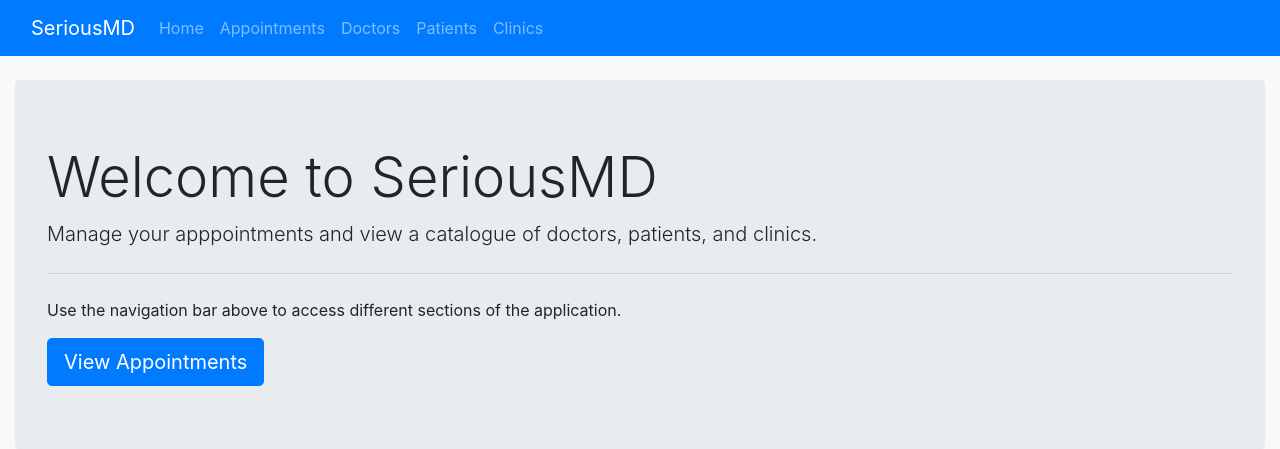
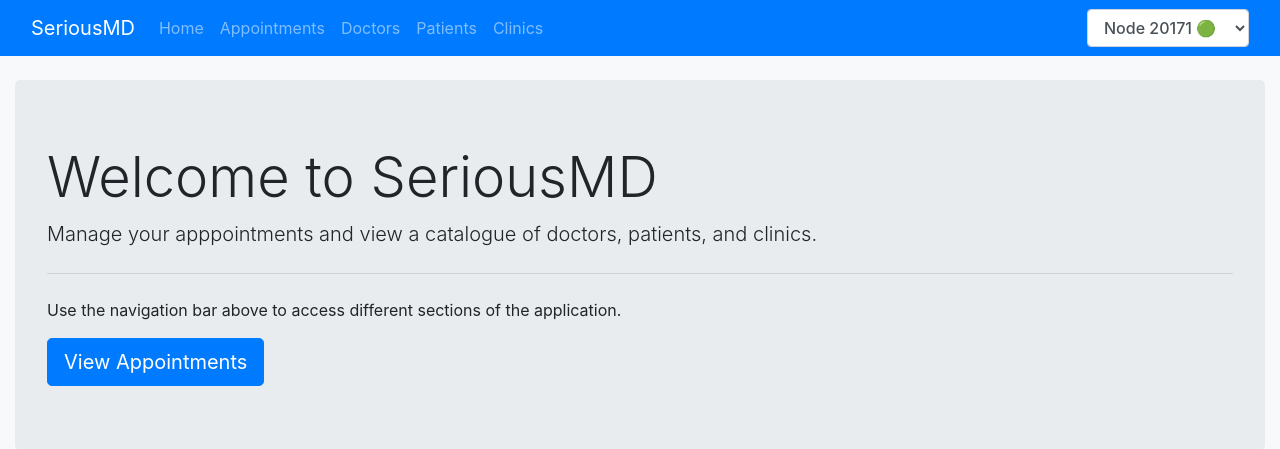
Before and after one commit to kiefferdy/stadvdb-mco2, a Flask app: page / in a window 1280 px wide. Shown: the top 449 px of the page. Run offline with Flask 3, Linux system fonts and the light colour scheme; some libraries are stand-ins or nearby versions.

Commit message:
Refactor and added node selector

```diff
--- a/app.py
+++ b/app.py
@@ -1,5 +1,6 @@
-from flask import Flask, render_template, request
+from flask import Flask, redirect, render_template, request, session, jsonify
 import sqlalchemy as sa
+import pymysql
 from sqlalchemy.orm import Session
 import pandas as pd
 
@@ -10,19 +11,66 @@ PASSWORD = "tCTDrUyJna2S4KRYN3bHqcmp"
 # MySQL Database Parameters
 SCHEMA = "seriousmd"
 TABLE = "appointments"
-PORT = 20171 # Can be 20171, 20172, or 20173
 
-# MySQL Database Engine
-engine = sa.create_engine(f"mysql+mysqldb://{USERNAME}:{PASSWORD}@ccscloud.dlsu.edu.ph:{PORT}/")
+# MySQL Database Nodes
+nodes = [
+    {"id": 20171, "online": True},
+    {"id": 20172, "online": True},
+    {"id": 20173, "online": True},
+]
 
 app = Flask(__name__)
+app.secret_key = 'MqWHf-e4QGyS7_xq4BiA9Qbs-0F4ADEH'
+
+# Function to get engine based on user's selected node
+def get_engine():
+    node = session.get('selected_node', 20171)
+    return sa.create_engine(f"mysql+mysqldb://{USERNAME}:{PASSWORD}@ccscloud.dlsu.edu.ph:{node}/")
+
+# Function to check if any node is offline
+def ping_node(node_id):
+    try:
+        connection = pymysql.connect(
+            host=f"ccscloud.dlsu.edu.ph",
+            port=node_id,
+            user=USERNAME,
+            password=PASSWORD,
+            database=SCHEMA,
+            connect_timeout=2
+        )
+        connection.close()
+        return True
+    except pymysql.Error:
+        return False
+
+# Function to update node status in web UI
+def update_node_status():
+    for node in nodes:
+        node["online"] = ping_node(node["id"])
+
+# -------
+# ROUTERS
+# -------
 
 @app.route('/')
 def home():
-    return render_template('views/index.html')
+    selected_node = session.get('selected_node', 20171)
+    return render_template('views/index.html', nodes=nodes, selected_node=selected_node)
+
+@app.route('/node_status')
+def node_status():
+    update_node_status()
+    return jsonify({"nodes": nodes})
+
+@app.route('/set_node')
+def set_node():
+    node = request.args.get('node', default=20171, type=int)
+    session['selected_node'] = node
+    return redirect(request.referrer)
 
 @app.route('/appointments')
 def appointments():
+    selected_node = session.get('selected_node', 20171)
     search = request.args.get('search', default='')
     max_results = request.args.get('max_results', default=25, type=int)
 
@@ -33,8 +81,9 @@ def appointments():
 
 
     df_appointments = None
-    session = Session(engine)
-    with session.begin():
+    engine = get_engine()
+    db_session = Session(engine)
+    with db_session.begin():
         with engine.connect() as conn:
             df_appointments = pd.read_sql_query(stmt_appointments, conn)
 
@@ -54,6 +103,8 @@ def appointments():
     engine.dispose()
 
     return render_template('views/appointments.html',
+                           nodes=nodes,
+                           selected_node=selected_node,
                            search_query=search if search else "",
                            max_results=max_results,
                            appointments=df_appointments,
@@ -63,14 +114,16 @@ def appointments():
 
 @app.route('/doctors')
 def doctors():
+    selected_node = session.get('selected_node', 20171)
     search = request.args.get('search')
     max_results = request.args.get('max_results', default=25, type=int)
 
     stmt = sa.text(f"SELECT DISTINCT doctorid, mainspecialty, doctor_age FROM {SCHEMA}.{TABLE} ORDER BY doctorid\nLIMIT {max_results};")
 
     df = None
-    session = Session(engine)
-    with session.begin():
+    engine = get_engine()
+    db_session = Session(engine)
+    with db_session.begin():
         with engine.connect() as conn:
             df = pd.read_sql_query(
                 stmt,
@@ -80,20 +133,24 @@ def doctors():
     # Close the database connection
     engine.dispose()
     return render_template('views/doctors.html',
+                           nodes=nodes,
+                           selected_node=selected_node,
                            search_query=search if search else "",
                            max_results=max_results,
                            doctors=df)
 
 @app.route('/patients')
 def patients():
+    selected_node = session.get('selected_node', 20171)
     search = request.args.get('search')
     max_results = request.args.get('max_results', default=25, type=int)
 
     stmt = sa.text(f"SELECT DISTINCT pxid, patient_gender, patient_age FROM {SCHEMA}.{TABLE} ORDER BY pxid\nLIMIT {max_results};")
 
     df = None
-    session = Session(engine)
-    with session.begin():
+    engine = get_engine()
+    db_session = Session(engine)
+    with db_session.begin():
         with engine.connect() as conn:
             df = pd.read_sql_query(
                 stmt,
@@ -103,20 +160,24 @@ def patients():
     # Close the database connection
     engine.dispose()
     return render_template('views/patients.html',
+                           nodes=nodes,
+                           selected_node=selected_node,
                            search_query=search if search else "",
                            max_results=max_results,
                            patients=df)
 
 @app.route('/clinics')
 def clinics():
+    selected_node = session.get('selected_node', 20171)
     search = request.args.get('search')
     max_results = request.args.get('max_results', default=25, type=int)
 
     stmt = sa.text(f"SELECT DISTINCT clinicid, hospitalname, IsHospital, City, Province, RegionName FROM {SCHEMA}.{TABLE} ORDER BY clinicid\nLIMIT {max_results};")
 
     df = None
-    session = Session(engine)
-    with session.begin():
+    engine = get_engine()
+    db_session = Session(engine)
+    with db_session.begin():
         with engine.connect() as conn:
             df = pd.read_sql_query(
                 stmt,
@@ -126,6 +187,8 @@ def clinics():
     # Close the database connection
     engine.dispose()
     return render_template('views/clinics.html',
+                           nodes=nodes,
+                           selected_node=selected_node,
                            search_query=search if search else "",
                            max_results=max_results,
                            clinics=df)
--- a/requirements.txt
+++ b/requirements.txt
@@ -38,6 +38,8 @@ pandas==2.2.1
     # via -r requirements.in
 pip-tools==7.4.1
     # via -r requirements.in
+pymysql==1.1.0
+    # via -r requirements.in
 pyproject-hooks==1.0.0
     # via
     #   build
--- a/ETL.py
+++ b/scripts/etl.py
@@ -40,8 +40,6 @@ def create_seriousmd_schema():
             )
         """))
 
-# Create seriousmd Schemas
-
 start_time = time.time()
 
 # Create seriousmd Schemas
@@ -51,7 +49,7 @@ print(f"Created seriousmd schema in {time.time() - start_time:.2f} seconds")
 start_time = time.time()
 
 # Load seriousMD.csv into a DataFrame
-df = pd.read_csv('seriousMD.csv')
+df = pd.read_csv('../data/seriousmd.csv')
 print(f"Loaded seriousMD.csv into DataFrame in {time.time() - start_time:.2f} seconds")
 
 start_time = time.time()
--- a/static/css/base.css
+++ b/static/css/base.css
@@ -64,3 +64,42 @@ body {
 .form-control.w-auto {
     width: auto;
 }
+
+#node-selector {
+    border-radius: 0.25rem;
+    border: 1px solid #ced4da;
+    background-color: #ffffff;
+    color: #495057;
+    font-weight: 500;
+    transition: border-color 0.15s ease-in-out, box-shadow 0.15s ease-in-out;
+}
+
+#node-selector:hover,
+#node-selector:focus {
+    border-color: #80bdff;
+    outline: 0;
+    box-shadow: 0 0 0 0.2rem rgba(0, 123, 255, 0.25);
+}
+
+#node-selector option {
+    padding: 0.5rem;
+}
+
+#node-selector option:disabled {
+    color: #6c757d;
+}
+
+#node-selector option:checked {
+    background-color: #007bff;
+    color: #fff;
+}
+
+#node-selector option[data-online="true"] {
+    background-color: #d4edda; /* Light green background for online nodes */
+    color: #155724; /* Dark green text for better contrast */
+}
+
+#node-selector option[data-online="false"] {
+    background-color: #f8d7da; /* Light red background for offline nodes */
+    color: #721c24; /* Dark red text for better contrast */
+}
--- a/templates/base.html
+++ b/templates/base.html
@@ -29,6 +29,22 @@
                         <a class="nav-link" href="/clinics">Clinics</a>
                     </li>
                 </ul>
+                <form class="form-inline ml-auto">
+                    <div class="form-group">
+                        <select id="node-selector" class="form-control" name="node" onchange="window.location.href='/set_node?node=' + this.value;">
+                            {% for node in nodes %}
+                            <option value="{{ node.id }}" {% if node.id == selected_node %}selected{% endif %} data-online="{{ 'true' if node.online else 'false' }}" {% if not node.online %}disabled{% endif %}>
+                                Node {{ node.id }}
+                                {% if node.online %}
+                                    <span class="ml-1 text-success">&#128994;</span>
+                                {% else %}
+                                    <span class="ml-1 text-danger">&#128308;</span>
+                                {% endif %}
+                            </option>
+                            {% endfor %}
+                        </select>
+                    </div>
+                </form>
             </div>
         </div>
     </nav>
```
Also changed, not shown: scripts/concurrency_tests.py (added, +72 -0 lines), 2 other files.
